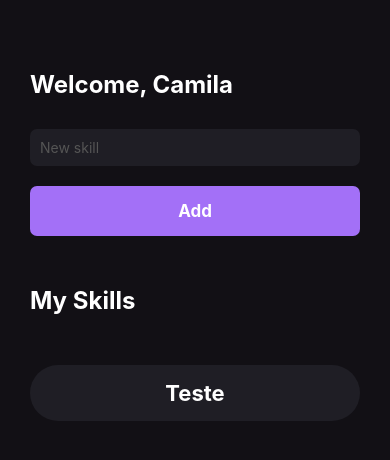
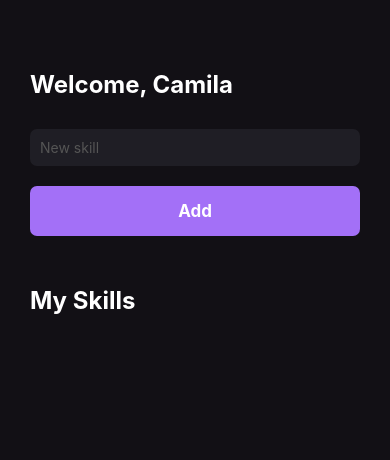
Before and after one commit to Camila-Isabela/myskills, a React Native app: screen / in a window 390 px wide. Shown: the top 460 px of the page. Built offline with nearby package versions, Linux system fonts and the light colour scheme.

Commit message:
imutabilidade

```diff
--- a/src/pages/Home.js
+++ b/src/pages/Home.js
@@ -11,16 +11,16 @@
 export function Home() {
 
 	const [newSkill, setNewSkill] = useState('')
-	const [mySkills, setMySkills] = useState('')
+	const [mySkills, setMySkills] = useState([])
 
-	function handleNewAddSkill() {
-
+	function handleAddNewSkill() {
+		setMySkills(oldState => [...oldState, newSkill])
+		// setMySkills([...mySkills, newSkill])
 	}
 
 	return (
 		<View
 			style={styles.container}
-
 		>
 			<Text style={styles.title}>Welcome, Camila</Text>
 			<TextInput
@@ -32,6 +32,7 @@
 			<TouchableOpacity
 				style={styles.button}
 				activeOpacity={.7}
+				onPress={handleAddNewSkill}
 			>
 				<Text style={styles.buttonText}>Add</Text>
 			</TouchableOpacity>
@@ -40,11 +41,15 @@
 				My Skills
 			</Text>
 
-			<TouchableOpacity style={styles.buttonSkill}>
-				<Text style={styles.textSkill}>
-					Teste
-				</Text>
-			</TouchableOpacity>
+			{
+				mySkills.map(skill => (
+					<TouchableOpacity key={skill} style={styles.buttonSkill}>
+						<Text style={styles.textSkill}>
+							{skill}
+						</Text>
+					</TouchableOpacity>
+				))
+			}
 
 		</View>
 	);
@@ -86,7 +91,8 @@
 		backgroundColor: '#1F1E25',
 		padding: 15,
 		borderRadius: 50,
-		alignItems: 'center'
+		alignItems: 'center',
+		marginVertical: 10
 	},
 	textSkill: {
 		color: '#FFF',
```
